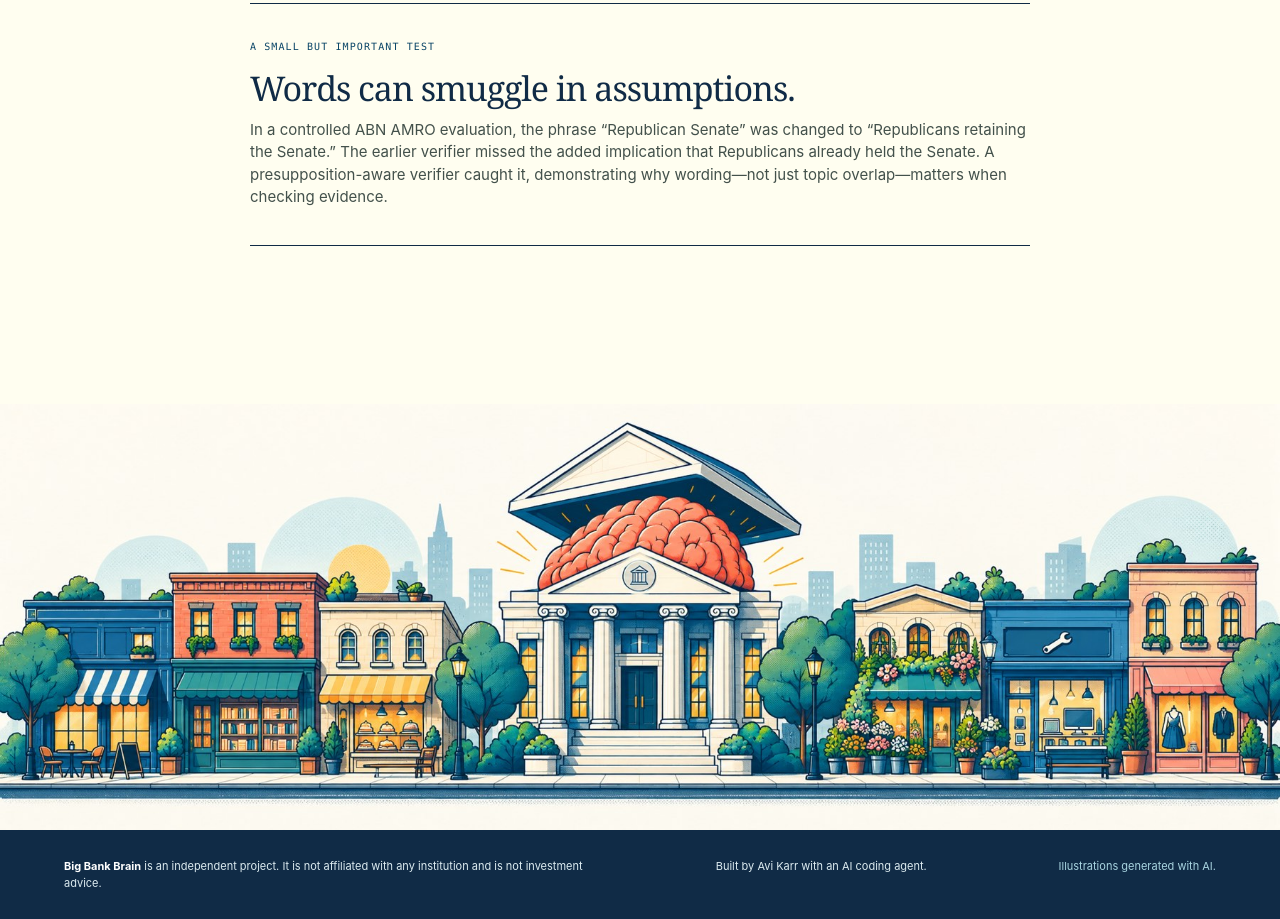
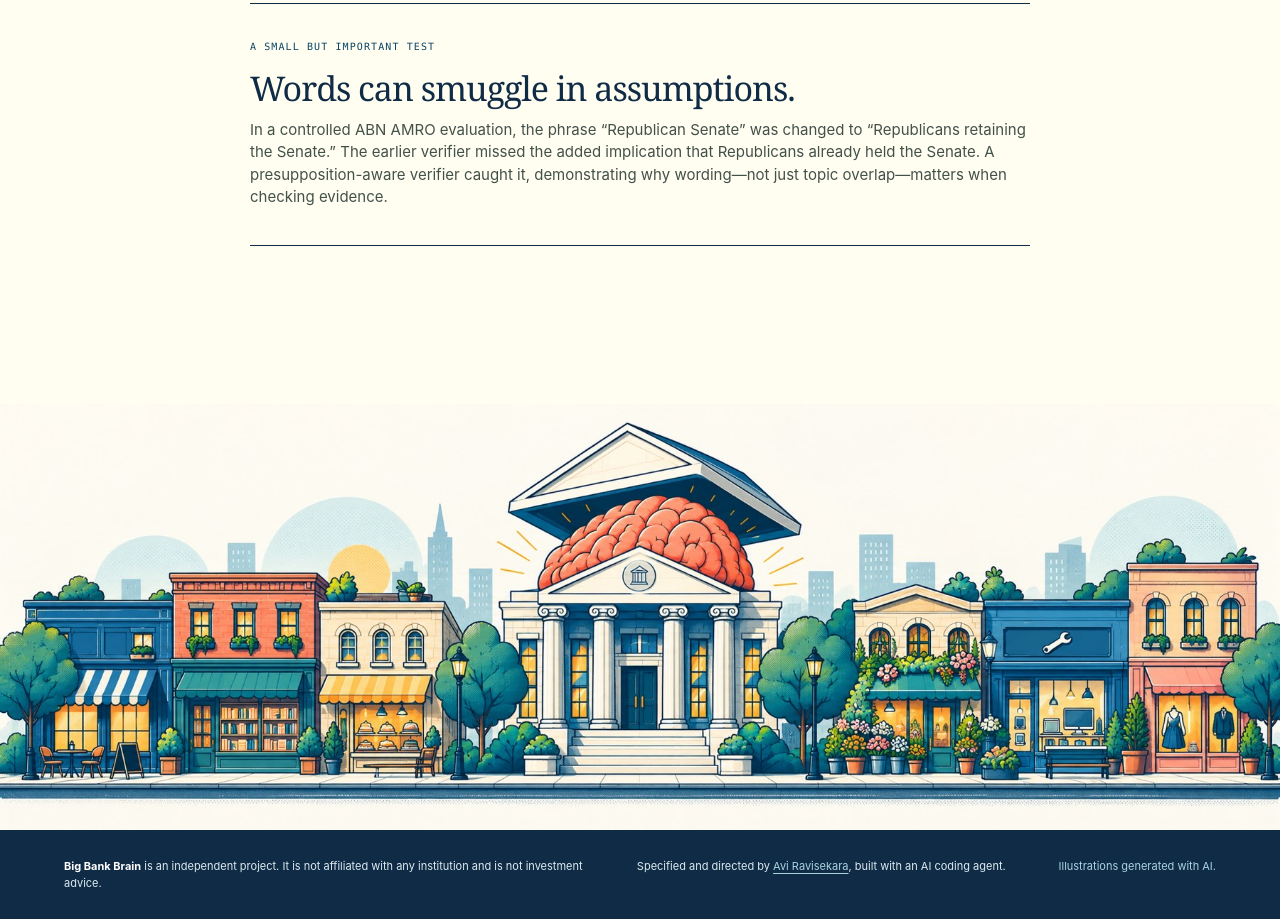
Before and after one commit to aksekarr/big-bank-brain, a plain HTML site: page index.html in a window 1280 px wide. Shown: the part 4316-5235 px from the top of the page. Drawn offline with Linux system fonts and the light colour scheme.

Commit message:
Link footer byline to LinkedIn

```diff
--- a/index.html
+++ b/index.html
@@ -99,7 +99,7 @@
       </figure>
       <div class="footer-copy">
         <p><strong>Big Bank Brain</strong> is an independent project. It is not affiliated with any institution and is not investment advice.</p>
-        <p>Built by Avi Karr with an AI coding agent.</p>
+        <p>Specified and directed by <a href="https://www.linkedin.com/in/avi-ravisekara-99123784" target="_blank" rel="noopener">Avi Ravisekara</a>, built with an AI coding agent.</p>
         <p class="illustration-credit">Illustrations generated with AI.</p>
       </div>
     </footer>
--- a/styles.css
+++ b/styles.css
@@ -61,6 +61,8 @@ footer { display:block; padding:0; background:var(--ink); }
 .footer-copy { display:flex; justify-content:space-between; gap:30px; padding:28px clamp(20px,5vw,76px); color:#dcebf0; font-size:11px; }
 .footer-copy p { max-width:520px; margin:0; }
 .footer-copy strong { color:white; }
+.footer-copy a { color:var(--sky); text-decoration-thickness:1px; text-underline-offset:3px; }
+.footer-copy a:hover { color:var(--mustard); text-decoration-thickness:2px; }
 .illustration-credit { color:var(--sky); }
 @media (max-width:760px) {
   .hero { display:flex; flex-direction:column; gap:0; padding:0 20px 38px; }
```
